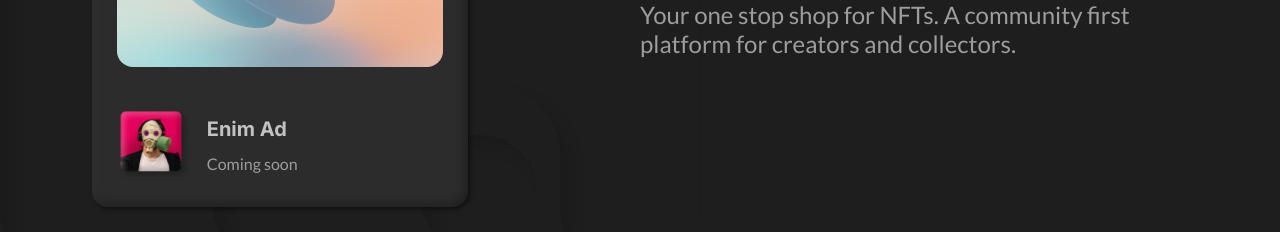
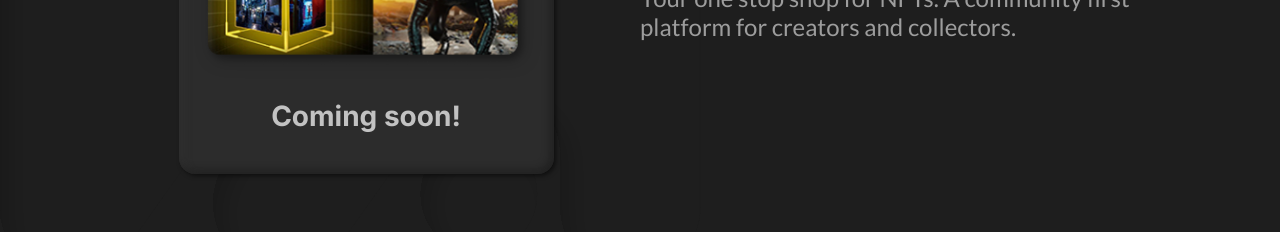
Before and after one commit to AssetMantle/website, a React (Create React App) app: page / in a window 1280 px wide. Shown: the part 713-945 px from the top of the page. Built offline with nearby package versions, Linux system fonts and the light colour scheme; no server answers.

Commit message:
🛠hero card updated

```diff
--- a/src/pages/Home.js
+++ b/src/pages/Home.js
@@ -14,7 +14,10 @@ export default function Home() {
         <div className="section_1__left">
           <div className="section_1__left_box">
             <img src="/images/hero_NFT_image.png" alt="preview" />
-            <div className="section_1__left_box__details">
+            <div className="section_1__left_box__details2">
+              <h3>Coming soon!</h3>
+            </div>
+            {/* <div className="section_1__left_box__details">
               <img
                 src="/images/profile.png"
                 alt="profile"
@@ -24,7 +27,7 @@ export default function Home() {
                 <h4>{DATA.section1.left.name}</h4>
                 <p>{DATA.section1.left.eth}</p>
               </div>
-            </div>
+            </div> */}
           </div>
         </div>
         <div className="section_1__right">
--- a/src/styles/pages/HomeStyle.js
+++ b/src/styles/pages/HomeStyle.js
@@ -34,12 +34,13 @@ export const HomeContainer = styled.main`
       &__left {
         display: flex;
         align-items: center;
-        justify-content: flex-start;
+        justify-content: center;
+        width: 100%;
         &_box {
           background-color: var(--dark-m);
-          padding: 25.41px;
+          padding: 25px;
           border-radius: 16px;
-          width: min(100%, 376.01px);
+          width: min(100%, 375px);
           box-shadow: 2px 2px 4px rgba(0, 0, 0, 0.5),
             inset -4px -4px 8px rgba(0, 0, 0, 0.25), inset 4px 4px 8px #303030;
           @media (max-width: 548px) {
@@ -48,8 +49,9 @@ export const HomeContainer = styled.main`
           img {
             width: 100%;
             border-radius: 16px;
-            box-shadow: inset -4px -4px 8px rgba(0, 0, 0, 0.25),
-              inset 4px 4px 8px rgba(255, 255, 255, 0.25);
+            /* box-shadow: inset -4px -4px 8px rgba(0, 0, 0, 0.3),
+              inset 4px 4px 8px rgba(136, 136, 136, 0.25); */
+            filter: drop-shadow(4px 4px 8px rgba(0, 0, 0, 0.25));
           }
           &__details {
             padding-top: 37.11px;
@@ -75,6 +77,14 @@ export const HomeContainer = styled.main`
                 color: var(--gray-deep);
                 margin: 0;
               }
+            }
+          }
+          &__details2 {
+            padding: 30px 0 15px;
+            h3 {
+              font: var(--h3);
+              color: var(--gray);
+              text-align: center;
             }
           }
         }
```
Also changed, not shown: public/images/hero_NFT_image.png.
